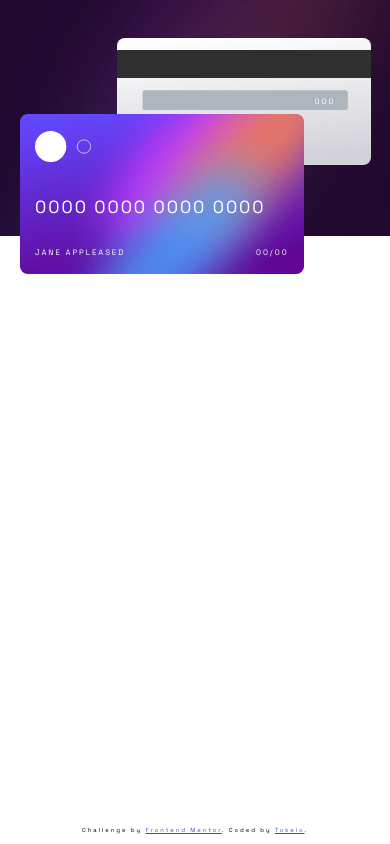
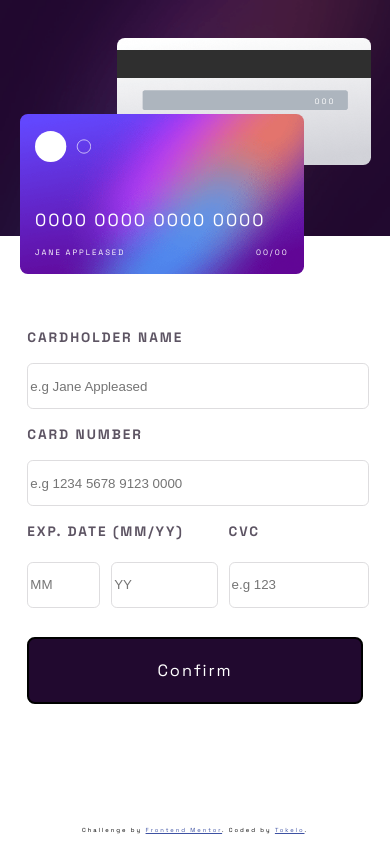
Before and after one commit to Kennedy-was-taken/interactive-card-details-form-main, an Angular app: page / in a window 390 px wide. Built offline with nearby package versions, Linux system fonts and the light colour scheme.

Commit message:
mobile input fields added

```diff
--- a/src/app/app.component.html
+++ b/src/app/app.component.html
@@ -11,29 +11,29 @@
         <div class="info-container">
 
             <!-- name holder -->
-            <label></label>
+            <label>cardholder name</label>
+            <input class="cardholder_name" placeholder="e.g Jane Appleased" type="text"/>
 
             <!-- number -->
-            <label></label>
+            <label>card number</label>
+            <input class="card_number" placeholder="e.g 1234 5678 9123 0000" type="number"/>
 
             <!-- date and the cvc -->
             <div class="date_cvc">
 
-                <!-- exp -->
-                <label></label>
-
                 <!-- mm\yy -->
-                <label></label>
-
+                <label class="date">exp. Date (mm/yy)</label>
+                <input class="mm" placeholder="MM" type="number"/>
+                <input class="yy" placeholder="YY" type="number"/>
 
                 <!-- cvc -->
-                <label></label>
-
+                <label class="cvc">cvc</label>
+                <input class="cvc_digit" placeholder="e.g 123" type="number"/>
 
             </div>
 
             <!-- Confirm button -->
-
+            <button type="button">Confirm</button>
         </div>
 
         <div class="attribution">
--- a/src/app/app.component.scss
+++ b/src/app/app.component.scss
@@ -5,14 +5,14 @@
 @import "../styles/device_dimensions.scss";
 
 // gridview row
-.card_information_container{
+.card_information_container {
     display: grid;
     grid-template-rows: 28% 1fr;
     width: 100%;
     height: 100%;
 
     // first grid
-    .card_background{
+    .card_background {
         background-image: url("../assets/images/bg-main-mobile.png");
         background-repeat: no-repeat;
         background-size: cover;
@@ -20,10 +20,78 @@
     }
 
     // second grid
-    .card_information{
+    .card_information {
         display: flex;
-        flex-direction: row;
+        flex-direction: column;
         grid-row-start: 2;
+        padding: 0px 7dvw;
+        padding-top: 9dvh;
+        position: relative;
+
+        .info-container {
+            display: flex;
+            flex-direction: column;
+
+            .date_cvc {
+                display: grid;
+                grid-template-columns: 20% 30% 1fr;
+                grid-gap: 5%;
+
+                .date {
+                    grid-row-start: 1;
+                    grid-column-start: 1;
+                    grid-column-end: 3;
+
+                }
+
+                .mm {
+                    grid-row-start: 2;
+                    grid-column-start: 1;
+                }
+
+                .yy {
+                    grid-row-start: 2;
+                    grid-column-start: 2;
+                }
+
+                .cvc {
+                    grid-row-start: 1;
+                    grid-column-start: 3;
+                }
+
+                .cvc_digit {
+                    grid-row-start: 2;
+                    grid-column-start: 3;
+                }
+
+            }
+
+            button{
+                display: flex;
+                justify-content: center;
+                align-items: center;
+                width: 100%;
+                height: 8dvh;
+                background-color: var(--Very_dark_violet);
+                @include font_size(4.2dvw, var(--White));
+                margin-top: 4dvh;
+                border-radius: 2dvw;
+                border-style: solid;
+            }
+        }
+
+        label {
+            margin: 2vh 0px;
+            @include font_upper_case(3.5dvw, hsl(274, 8%, 36%));
+            font-weight: bold;
+        }
+
+        input {
+            border: 1px solid var(--Light_grayish_violet);
+            height: 5dvh;
+            border-radius: 1.5dvw;
+            width: 100%;
+        }
 
         .attribution {
             width: 100%;
@@ -100,7 +168,7 @@
 
             display: flex;
             flex-direction: row;
-            margin-top: 3.5dvh;
+            margin-top: 2dvh;
 
             @include font_upper_case(2dvw, white);
 
```
